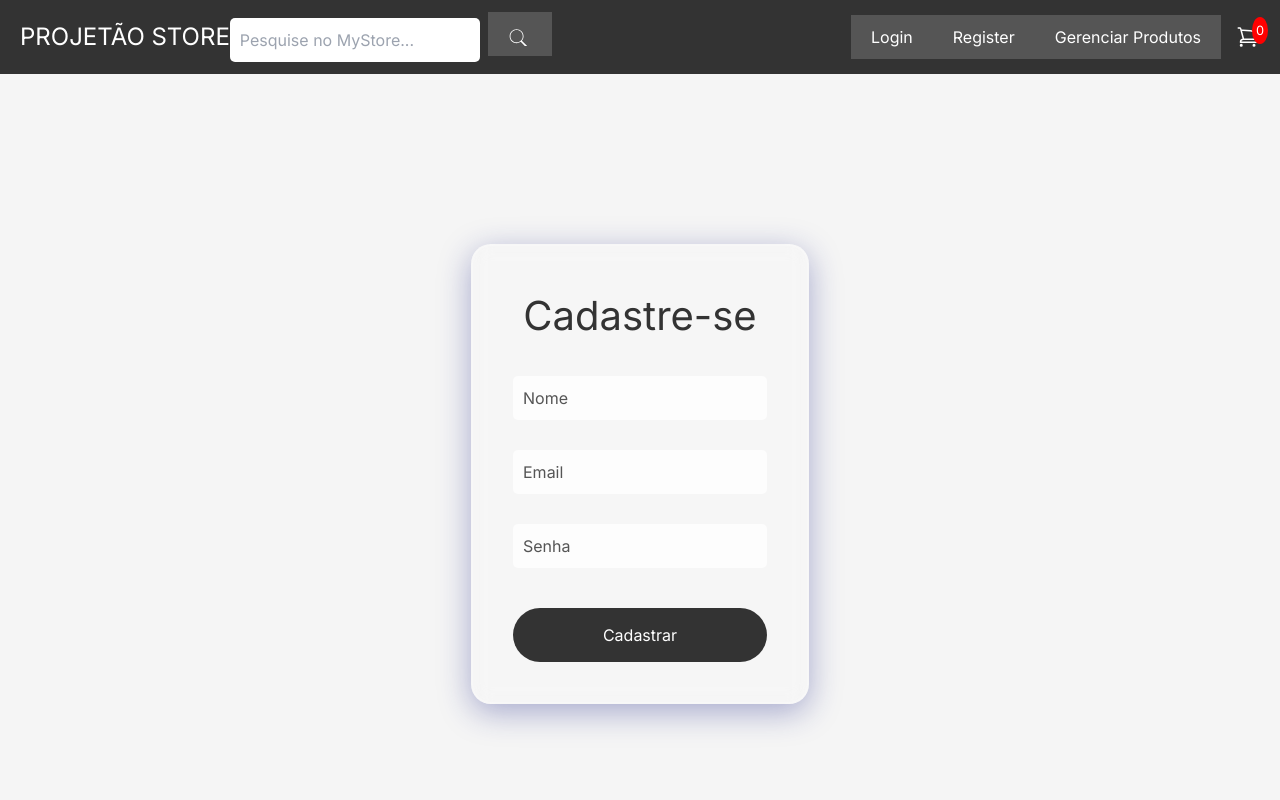
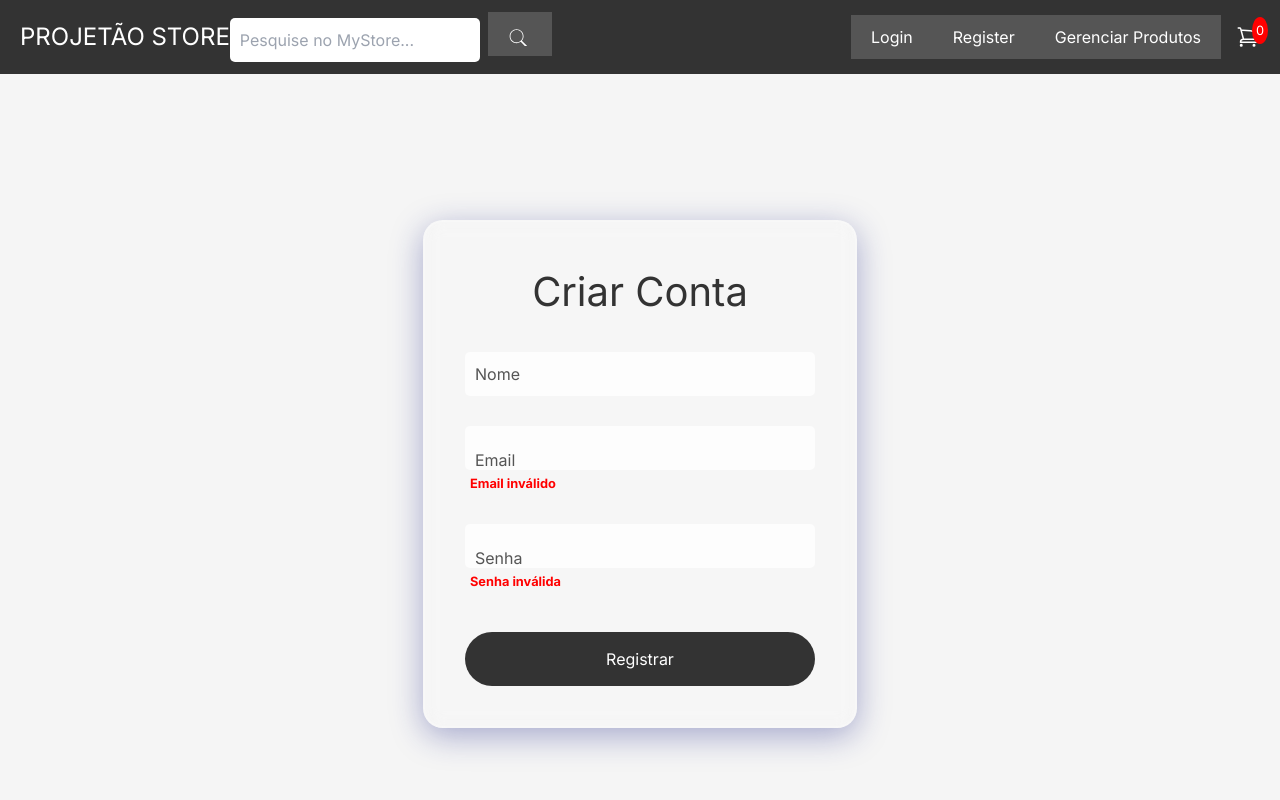
Before and after one commit to OtnielSSilva/treino-web, a Next.js app: page /register in a window 1280 px wide. Shown: the top 800 px of the page. Built offline with nearby package versions, Linux system fonts and the light colour scheme.

Commit message:
fix: corrige validações dos formulários e separa componentes

```diff
--- a/app/login/login.module.css
+++ b/app/login/login.module.css
@@ -5,89 +5,3 @@
   min-height: 100vh;
   background-size: cover;
 }
-
-.loginForm {
-  display: flex;
-  flex-direction: column;
-  align-items: center;
-  justify-content: center;
-  padding: 40px;
-  border-radius: 20px;
-  background: rgba(255, 255, 255, 0.15);
-  backdrop-filter: blur(10px);
-  border: 2px solid rgba(255, 255, 255, 0.2);
-  box-shadow: 0 8px 32px 0 rgba(31, 38, 135, 0.37);
-}
-
-.formTitle {
-  color: #333;
-  margin-bottom: 30px;
-  font-size: 2em;
-  text-align: center;
-}
-
-.formInputBox {
-  position: relative;
-  width: 100%;
-  margin-bottom: 30px;
-}
-
-.formInput {
-  width: 100%;
-  padding: 10px;
-  border-radius: 5px;
-  border: none;
-  outline: none;
-  font-size: 1em;
-  background-color: rgba(255, 255, 255, 0.7);
-}
-
-.formLabel {
-  position: absolute;
-  left: 10px;
-  top: 50%;
-  transform: translateY(-50%);
-  color: #555;
-  pointer-events: none;
-  transition: all 0.5s;
-  font-size: 1em;
-}
-
-.formInput:focus + .formLabel,
-.formInput:valid + .formLabel {
-  top: -5px;
-  font-size: 0.8em;
-  color: #333;
-}
-
-.submitButton {
-  width: 100%;
-  padding: 15px;
-  margin-top: 10px;
-  border-radius: 40px;
-  border: none;
-  background-color: #333;
-  color: #fff;
-  font-size: 1em;
-  cursor: pointer;
-  transition: background-color 0.3s;
-}
-
-.submitButton:hover {
-  background-color: #555;
-}
-
-.registerLink {
-  margin-top: 25px;
-  font-size: 0.9em;
-}
-
-.registerLink a {
-  color: #333;
-  text-decoration: none;
-  font-weight: 600;
-}
-
-.registerLink a:hover {
-  text-decoration: underline;
-}
--- a/app/register/page.tsx
+++ b/app/register/page.tsx
@@ -1,58 +1,39 @@
 import React from 'react';
 import styles from './register.module.css';
+import Form from '@/components/Form/Form';
 
 const RegisterPage: React.FC = () => {
   return (
     <div className={styles.registerContainer}>
-      <form
-        className={styles.registerForm}
-        action='http://localhost:8180/registro/'
-        method='POST'
-      >
-        <h1 className={styles.formTitle}>Cadastre-se</h1>
-        <div className={styles.formInputBox}>
-          <input
-            className={styles.formInput}
-            type='text'
-            required
-            id='name'
-            name='nome'
-            pattern='[A-Za-zÀ-ÖØ-öø-ÿ\s]{2,}'
-          />
-          <label className={styles.formLabel} htmlFor='name'>
-            Nome
-          </label>
-        </div>
-        <div className={styles.formInputBox}>
-          <input
-            className={styles.formInput}
-            type='email'
-            required
-            id='email'
-            name='email'
-            pattern='[a-z0-9._%+\-]+@[a-z0-9.\-]+\.[a-z]{2,}$'
-          />
-          <label className={styles.formLabel} htmlFor='email'>
-            Email
-          </label>
-        </div>
-        <div className={styles.formInputBox}>
-          <input
-            className={styles.formInput}
-            type='password'
-            required
-            id='password'
-            name='senha'
-            pattern='.{8,}'
-          />
-          <label className={styles.formLabel} htmlFor='password'>
-            Senha
-          </label>
-        </div>
-        <button className={styles.submitButton} type='submit'>
-          Cadastrar
-        </button>
-      </form>
+      <Form
+        type='register'
+        formTitle='Criar Conta'
+        buttonText='Registrar'
+        url='http://localhost:8180/registro/'
+        form={[
+          {
+            type: 'text',
+            required: true,
+            id: 'nome',
+            name: 'nome',
+            label: 'Nome',
+          },
+          {
+            type: 'email',
+            required: true,
+            id: 'email',
+            name: 'email',
+            label: 'Email',
+          },
+          {
+            type: 'password',
+            required: true,
+            id: 'senha',
+            name: 'senha',
+            label: 'Senha',
+          },
+        ]}
+      />
     </div>
   );
 };
--- a/app/register/register.module.css
+++ b/app/register/register.module.css
@@ -5,73 +5,3 @@
   min-height: 100vh;
   background-size: cover;
 }
-
-  .registerForm {
-    display: flex;
-    flex-direction: column;
-    align-items: center;
-    justify-content: center;
-    padding: 40px;
-    border-radius: 20px;
-    background: rgba(255, 255, 255, 0.15);
-    backdrop-filter: blur(10px);
-    border: 2px solid rgba(255, 255, 255, 0.2);
-    box-shadow: 0 8px 32px 0 rgba(31, 38, 135, 0.37);
-  }
-
-  .formTitle {
-    color: #333;
-    margin-bottom: 30px;
-    font-size: 2.5em;
-    text-align: center;
-  }
-
-  .formInputBox {
-    position: relative;
-    width: 100%;
-    margin-bottom: 30px;
-  }
-
-  .formInput {
-    width: 100%;
-    padding: 10px;
-    border-radius: 5px;
-    border: none;
-    outline: none;
-    font-size: 1em;
-    background-color: rgba(255, 255, 255, 0.7);
-  }
-
-  .formLabel {
-    position: absolute;
-    left: 10px;
-    top: 50%;
-    transform: translateY(-50%);
-    color: #555;
-    transition: all 0.5s;
-    font-size: 1em;
-  }
-
-  .formInput:focus + .formLabel,
-  .formInput:valid + .formLabel {
-    top: -5px;
-    font-size: 0.8em;
-    color: #333;
-  }
-
-  .submitButton {
-    width: 100%;
-    padding: 15px;
-    margin-top: 10px;
-    border-radius: 40px;
-    border: none;
-    background-color: #333;
-    color: #fff;
-    font-size: 1em;
-    cursor: pointer;
-    transition: background-color 0.3s;
-  }
-
-  .submitButton:hover {
-    background-color: #555;
-  }
--- /dev/null
+++ b/components/Form/Form.tsx
@@ -0,0 +1,137 @@
+'use client';
+
+import React, { useState } from 'react';
+import styles from './form.module.css';
+import { IForm } from '@/types/form';
+
+interface Props {
+  form: IForm[];
+  buttonText: string;
+  url: string;
+  formTitle?: string;
+  type?: string;
+}
+
+interface FormData {
+  nome?: string;
+  email: string;
+  senha: string;
+}
+
+const Form = ({ form, buttonText, url, formTitle, type }: Props) => {
+  const [validEmail, setValidEmail] = useState(false);
+  const [validPassword, setValidPassword] = useState(false);
+  const [formData, setFormData] = useState<FormData>({
+    email: '',
+    senha: '',
+  });
+
+  const [formSucess, setFormSucess] = useState(false);
+  const [formSucessMessage, setFormSucessMessage] = useState('');
+
+  const handleChange = (e: React.ChangeEvent<HTMLInputElement>) => {
+    if (e.target.name === 'nome') {
+      const namePattern = new RegExp('[A-Za-zÀ-ÖØ-öø-ÿs]{2,50}');
+      setValidEmail(namePattern.test(e.target.value));
+    }
+    if (e.target.name === 'email') {
+      const emailPattern = new RegExp(
+        '^[a-zA-Z0-9._%+-]+@[a-zA-Z0-9.-]+.[a-zA-Z]{2,50}$'
+      );
+      setValidEmail(emailPattern.test(e.target.value));
+    }
+    if (e.target.name === 'senha') {
+      const passwordPattern = new RegExp('.{8,}');
+      setValidPassword(passwordPattern.test(e.target.value));
+    }
+    setFormData({
+      ...formData,
+      [e.target.name]: e.target.value,
+    });
+  };
+
+  const handleSubmit = async (e: React.FormEvent) => {
+    e.preventDefault();
+    if (
+      formData.nome === '' ||
+      formData.email === '' ||
+      formData.senha === ''
+    ) {
+      setFormSucess(true);
+      setFormSucessMessage('Por favor, preencha o formulário corretamente!');
+      return;
+    }
+
+    if (validEmail && validPassword) {
+      if (type === 'login') {
+        setFormData({
+          email: formData.email,
+          senha: formData.senha,
+        });
+      }
+      const response = await fetch(url, {
+        method: 'POST',
+        headers: {
+          'Content-Type': 'application/json',
+        },
+        body: JSON.stringify(formData),
+      });
+
+      if (response.ok) {
+        setFormSucess(true);
+        setFormSucessMessage('Formulário enviado com sucesso!');
+      } else {
+        setFormSucess(true);
+        if (type === 'login') {
+          setFormSucessMessage('Email ou senha inválidos!');
+        } else {
+          setFormSucessMessage('Erro ao enviar o formulário!');
+        }
+      }
+    } else {
+      setFormSucess(true);
+      setFormSucessMessage('Por favor, preencha o formulário corretamente!');
+    }
+  };
+
+  return (
+    <form
+      className={styles.form}
+      action={url}
+      method='POST'
+      onSubmit={handleSubmit}
+    >
+      <h1 className={styles.formTitle}>{formTitle}</h1>
+      {form.map((input) => (
+        <div className={styles.formInputBox} key={input.id}>
+          <input
+            className={styles.formInput}
+            type={input.type}
+            required={input.required}
+            id={input.id}
+            name={input.name}
+            pattern={input.pattern}
+            onChange={handleChange}
+          />
+          <label className={styles.formLabel} htmlFor={input.id}>
+            {input.label}
+          </label>
+          {input.type === 'email' && !validEmail && (
+            <span className={styles.invalid}>Email inválido</span>
+          )}
+          {input.type === 'password' && !validPassword && (
+            <span className={styles.invalid}>Senha inválida</span>
+          )}
+        </div>
+      ))}
+      <button className={styles.submitButton} type='submit'>
+        {buttonText}
+      </button>
+      {formSucess && (
+        <span className={styles.formSucessMessage}>{formSucessMessage}</span>
+      )}
+    </form>
+  );
+};
+
+export default Form;
--- /dev/null
+++ b/components/Form/form.module.css
@@ -0,0 +1,100 @@
+.Container {
+  display: flex;
+  align-items: center;
+  justify-content: center;
+  min-height: 100vh;
+  background-size: cover;
+}
+
+.form {
+  display: flex;
+  flex-direction: column;
+  align-items: center;
+  justify-content: center;
+  padding: 40px;
+  border-radius: 20px;
+  background: rgba(255, 255, 255, 0.15);
+  backdrop-filter: blur(10px);
+  border: 2px solid rgba(255, 255, 255, 0.2);
+  box-shadow: 0 8px 32px 0 rgba(31, 38, 135, 0.37);
+}
+
+.formTitle {
+  color: #333;
+  margin-bottom: 30px;
+  font-size: 2.5em;
+  text-align: center;
+}
+
+.formInputBox {
+  position: relative;
+  width: 100%;
+  margin-bottom: 30px;
+}
+
+.formInput {
+  width: 100%;
+  padding: 10px;
+  border-radius: 5px;
+  border: none;
+  outline: none;
+  font-size: 1em;
+  background-color: rgba(255, 255, 255, 0.7);
+}
+
+.formLabel {
+  position: absolute;
+  left: 10px;
+  top: 50%;
+  transform: translateY(-50%);
+  color: #555;
+  transition: all 0.5s;
+  font-size: 1em;
+}
+
+.formInput:focus + .formLabel,
+.formInput:valid + .formLabel {
+  top: -5px;
+  font-size: 0.8em;
+  color: #333;
+}
+
+.submitButton {
+  width: 100%;
+  padding: 15px;
+  margin-top: 10px;
+  border-radius: 40px;
+  border: none;
+  background-color: #333;
+  color: #fff;
+  font-size: 1em;
+  cursor: pointer;
+  transition: background-color 0.3s;
+}
+
+.submitButton:hover {
+  background-color: #555;
+}
+
+.registerLink {
+  margin-top: 25px;
+  font-size: 0.9em;
+}
+
+.registerLink a {
+  color: #333;
+  text-decoration: none;
+  font-weight: 600;
+}
+
+.registerLink a:hover {
+  text-decoration: underline;
+}
+
+.invalid {
+  color: red;
+  font-size: 0.8em;
+  font-weight: bold;
+  margin-top: 5px;
+  margin-left: 5px;
+}
--- a/components/Product/product.tsx
+++ b/components/Product/product.tsx
@@ -12,7 +12,6 @@ interface ProductProps {
 export const Product = ({ product }: ProductProps) => {
   const { produto_id, nome, preco, ativo } = product;
   const addToCart = useCartStore((state) => state.addToCart);
-  console.log(preco);
   return (
     <div className={styles.container}>
       {/* <Image
--- a/components/Products/products.tsx
+++ b/components/Products/products.tsx
@@ -22,7 +22,6 @@ export const Products = ({ name, search }: ProductsProps) => {
     }
   }, []);
 
-  // li da lista faltando
   return (
     <div>
       <ul className={styles.listproducts}>
--- /dev/null
+++ b/types/form.ts
@@ -0,0 +1,8 @@
+export interface IForm {
+  id: string;
+  name: string;
+  type: string;
+  pattern?: string;
+  required?: boolean;
+  label?: string;
+}
```
Also changed, not shown: app/login/page.tsx (+23 -40 lines). Lines whose indentation alone changed are shown as unchanged.
